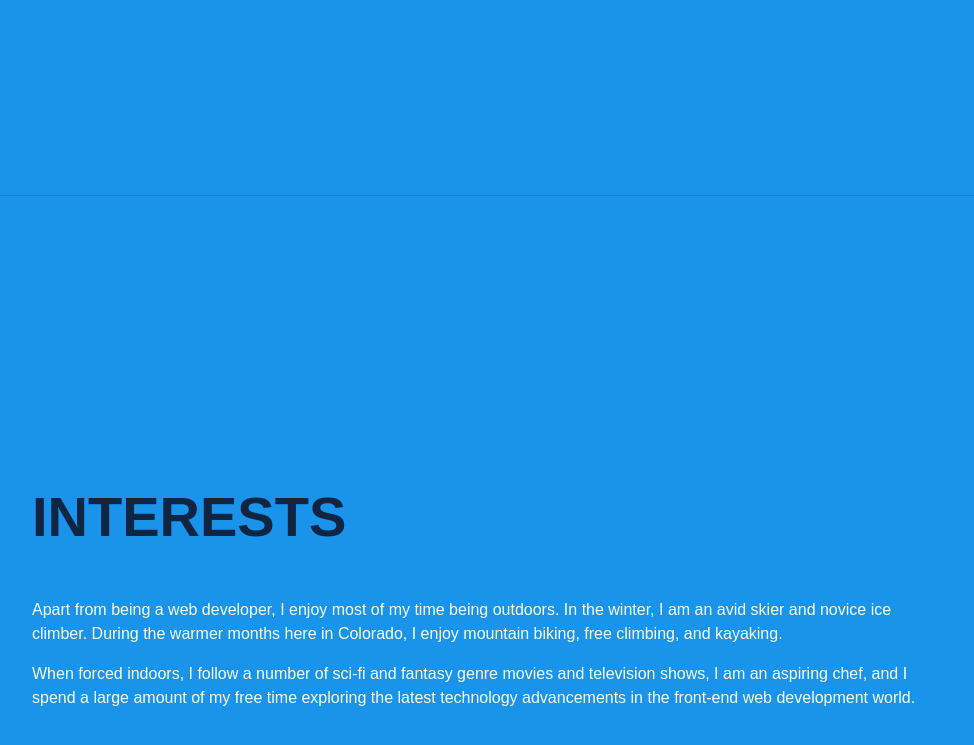
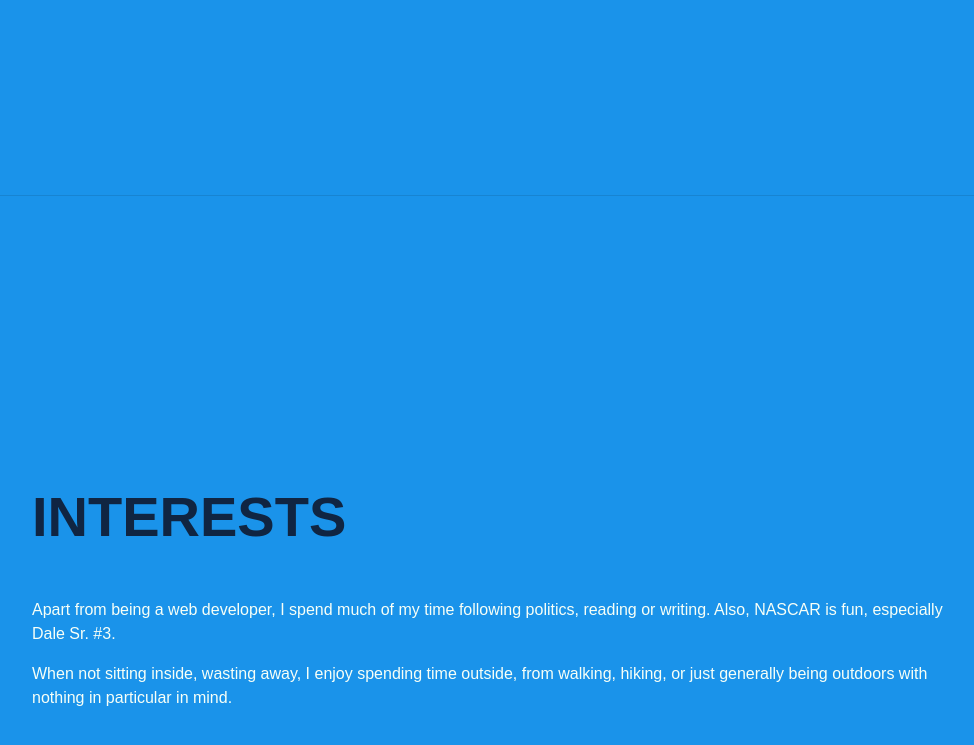
Before and after one commit to TresMatthews33/TresMatthews33.github.io, a plain HTML site: page index.html in a window 1280 px wide. Shown: the part 3733-4478 px from the top of the page, without its empty margins (288-1262 px from the left). Drawn offline with Linux system fonts and the light colour scheme; a web font is replaced by a local one.

Commit message:
Worked on more html

```diff
--- a/index.html
+++ b/index.html
@@ -202,8 +202,8 @@
     <section class="resume-section p-3 p-lg-5 d-flex align-items-center" id="interests">
       <div class="w-100">
         <h2 class="mb-5">Interests</h2>
-        <p>Apart from being a web developer, I enjoy most of my time being outdoors. In the winter, I am an avid skier and novice ice climber. During the warmer months here in Colorado, I enjoy mountain biking, free climbing, and kayaking.</p>
-        <p class="mb-0">When forced indoors, I follow a number of sci-fi and fantasy genre movies and television shows, I am an aspiring chef, and I spend a large amount of my free time exploring the latest technology advancements in the front-end web development world.</p>
+        <p>Apart from being a web developer, I spend much of my time following politics, reading or writing. Also, NASCAR is fun, especially Dale Sr. #3.</p>
+        <p class="mb-0">When not sitting inside, wasting away, I enjoy spending time outside, from walking, hiking, or just generally being outdoors with nothing in particular in mind. </p>
       </div>
     </section>
 
```
